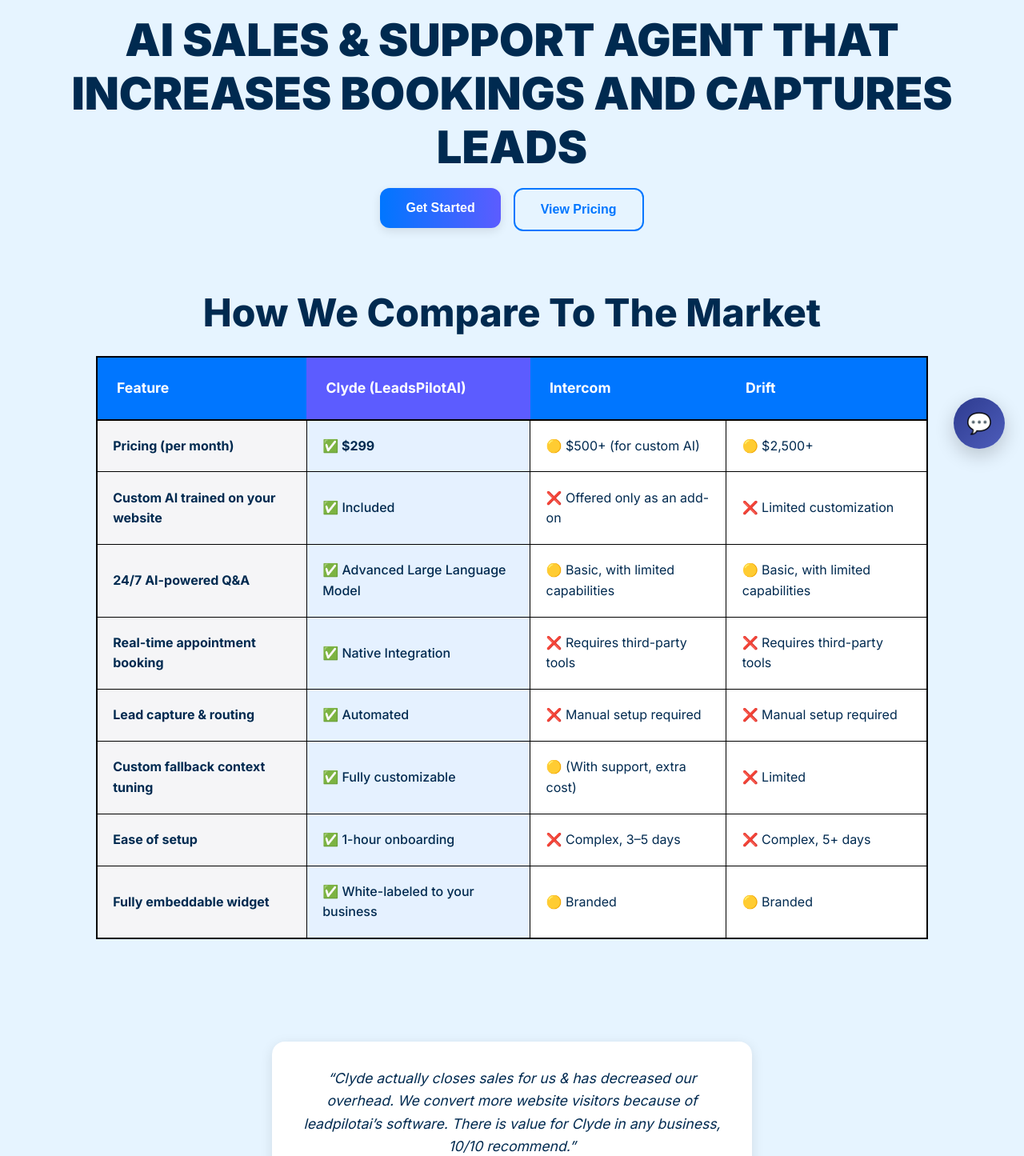
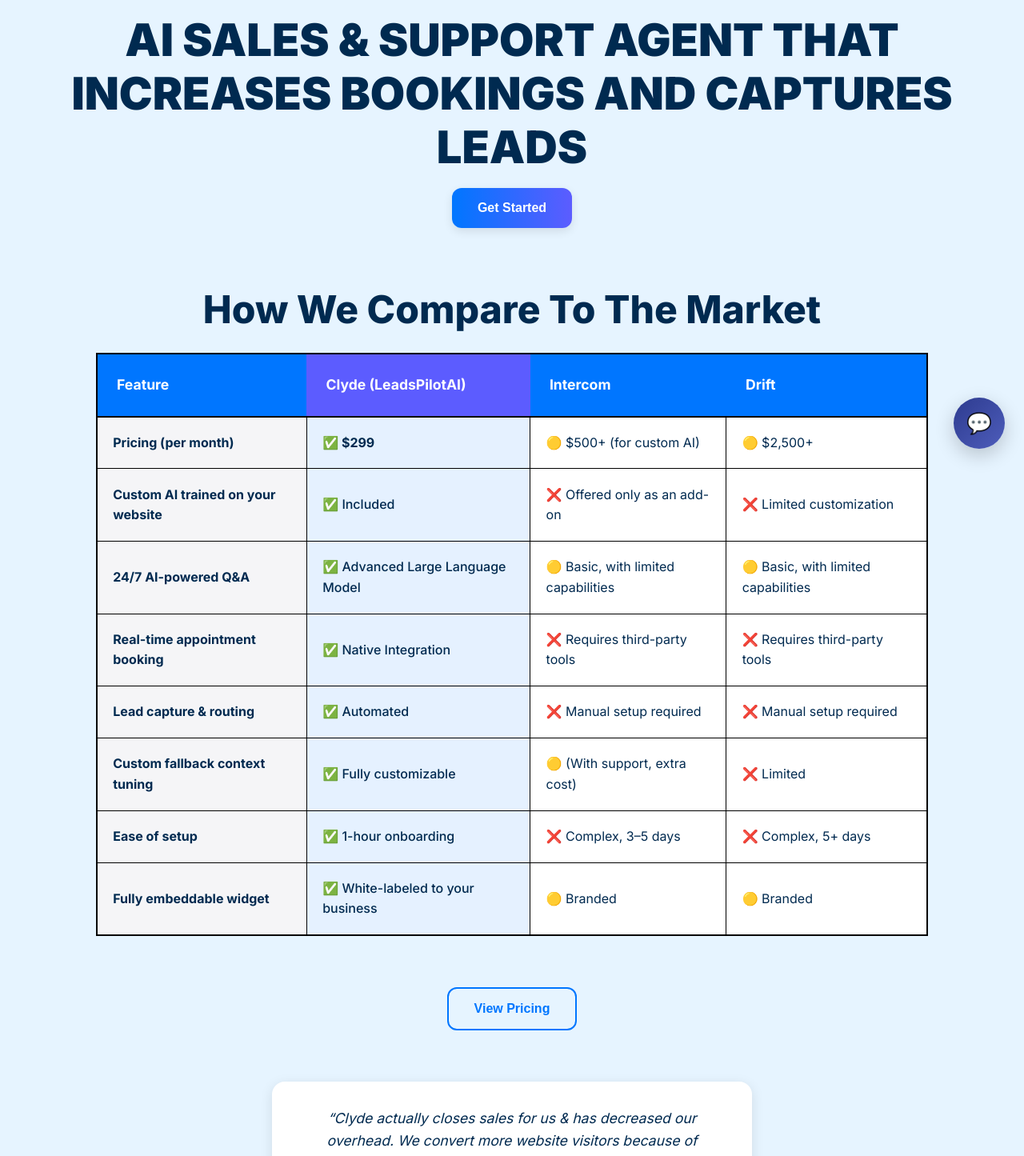
Before and after one commit to palmer95/LeadsPilotAi-Site, a Next.js app: page / in a window 1280 px wide. Shown: the part 215-1660 px from the top of the page at 80% size. Built offline with nearby package versions, Linux system fonts and the light colour scheme.

Commit message:
fix: view pricing under chart

```diff
--- a/src/app/page.tsx
+++ b/src/app/page.tsx
@@ -14,9 +14,6 @@ export default function Home() {
           <div className="hero-cta">
             <Link href="/contact">
               <button className="btn-primary">Get Started</button>
-            </Link>
-            <Link href="/pricing">
-              <button className="btn-secondary">View Pricing</button>
             </Link>
           </div>
 
@@ -117,6 +114,10 @@ export default function Home() {
               </table>
             </div>
           </section>
+
+          <Link href="/pricing">
+            <button className="btn-secondary">View Pricing</button>
+          </Link>
         </div>
 
         {/* Testimonials Section */}
```
